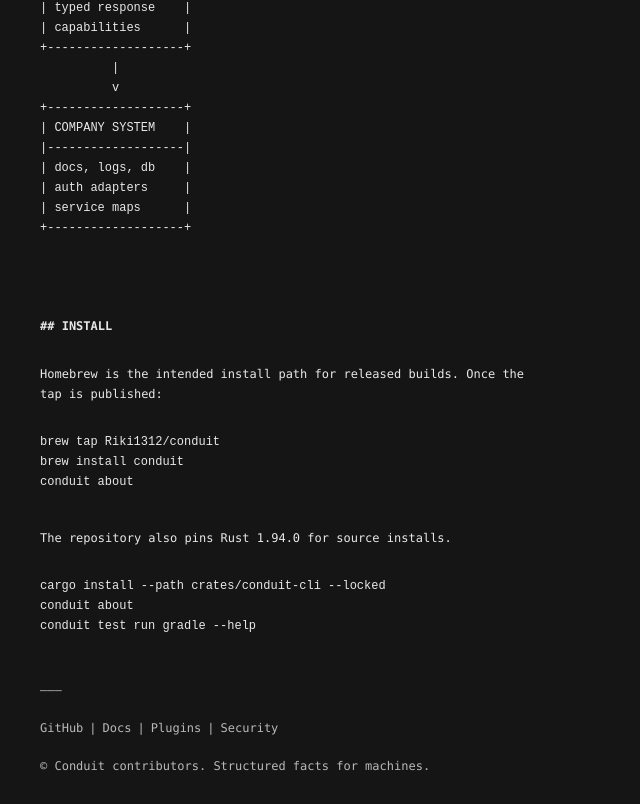
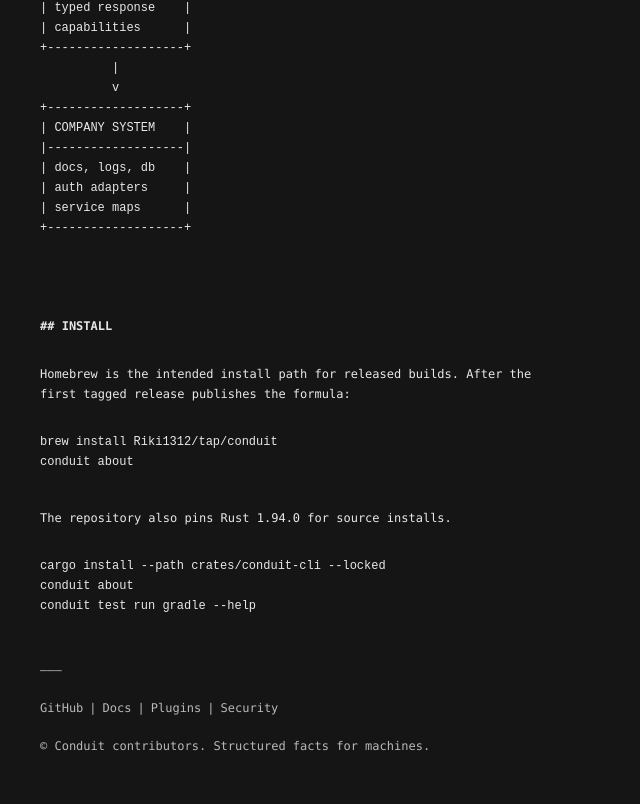
Before and after one commit to Riki1312/conduit-cli, a plain HTML site: page site/index.html in a window 1280 px wide. Shown: the part 2258-3062 px from the top of the page, without its empty margins (0-640 px from the left). Drawn offline with Linux system fonts and the light colour scheme.

Commit message:
chore: move releases to cargo-dist

```diff
--- a/site/index.html
+++ b/site/index.html
@@ -210,12 +210,11 @@
       <section class="section" id="install">
         <h2>## INSTALL</h2>
         <p>
-          Homebrew is the intended install path for released builds. Once the
-          tap is published:
+          Homebrew is the intended install path for released builds. After the
+          first tagged release publishes the formula:
         </p>
 
-        <pre><code>brew tap Riki1312/conduit
-brew install conduit
+        <pre><code>brew install Riki1312/tap/conduit
 conduit about</code></pre>
 
         <p>The repository also pins Rust 1.94.0 for source installs.</p>
```
Also changed, not shown: 11 other files.
